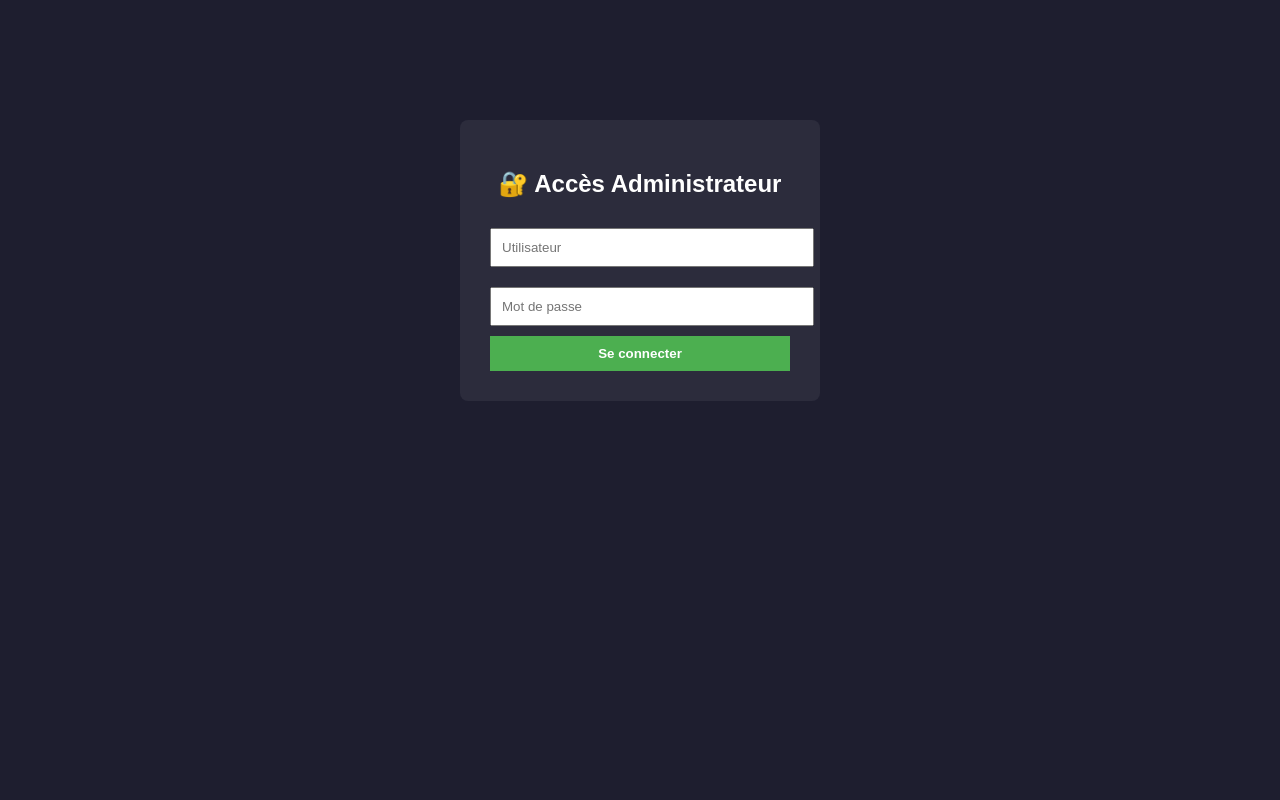
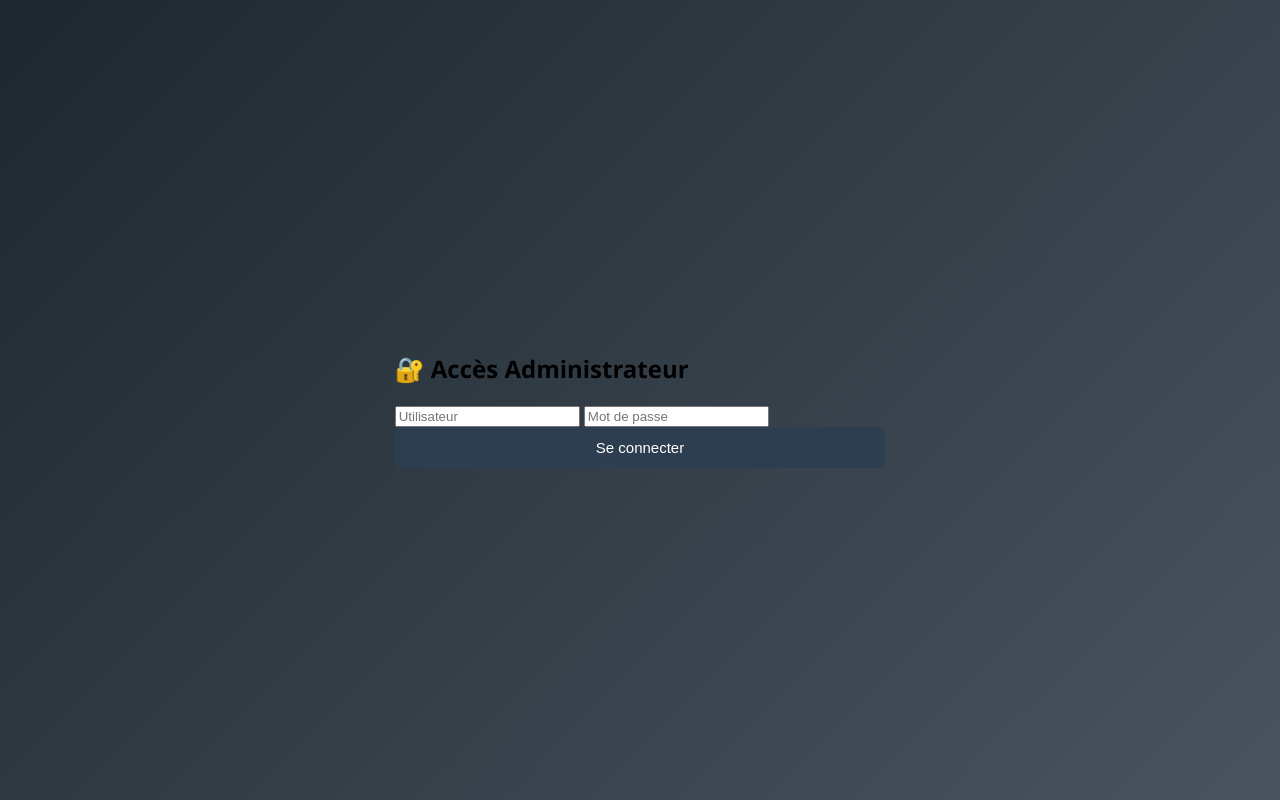
Before and after one commit to seb4u/Projet-NetGuard-Pro, a FastAPI app: page /login in a window 1280 px wide. Run offline with FastAPI, Linux system fonts and the light colour scheme.

Commit message:
Update login.css

```diff
--- a/server/static/css/login.css
+++ b/server/static/css/login.css
@@ -1,30 +1,86 @@
-body {
-    background: #1e1e2f;
-    font-family: Arial, sans-serif;
-    color: white;
+{
+    box-sizing: border-box;
 }
 
-.login-box {
-    width: 300px;
-    margin: 120px auto;
+body {
+    margin: 0;
+    height: 100vh;
+    font-family: "Segoe UI", Arial, sans-serif;
+    background: linear-gradient(135deg, #1e272e, #485460);
+    display: flex;
+    justify-content: center;
+    align-items: center;
+}
+
+.login-container {
+    width: 100%;
+    display: flex;
+    justify-content: center;
+}
+
+.login-card {
+    background: #ffffff;
+    width: 360px;
     padding: 30px;
-    background: #2c2c3c;
     border-radius: 8px;
+    box-shadow: 0 15px 40px rgba(0, 0, 0, 0.3);
     text-align: center;
 }
 
-.login-box input {
-    width: 100%;
-    margin: 10px 0;
-    padding: 10px;
+.login-card h1 {
+    margin: 0;
+    color: #2c3e50;
 }
 
-.login-box button {
+.subtitle {
+    margin: 5px 0 20px;
+    color: #7f8c8d;
+    font-size: 14px;
+}
+
+.message {
+    min-height: 18px;
+    color: #e74c3c;
+    font-size: 14px;
+    margin-bottom: 10px;
+}
+
+.field {
+    margin-bottom: 15px;
+}
+
+.field input {
     width: 100%;
-    padding: 10px;
-    background: #4caf50;
+    padding: 12px;
+    border-radius: 5px;
+    border: 1px solid #ccc;
+    font-size: 14px;
+}
+
+.field input:focus {
+    outline: none;
+    border-color: #3498db;
+    box-shadow: 0 0 5px rgba(52, 152, 219, 0.4);
+}
+
+button {
+    width: 100%;
+    padding: 12px;
+    background: #2c3e50;
     border: none;
+    border-radius: 5px;
     color: white;
-    font-weight: bold;
+    font-size: 15px;
     cursor: pointer;
+    transition: background 0.3s ease;
 }
+
+button:hover {
+    background: #34495e;
+}
+
+.footer {
+    margin-top: 20px;
+    font-size: 12px;
+    color: #95a5a6;
+}
```
